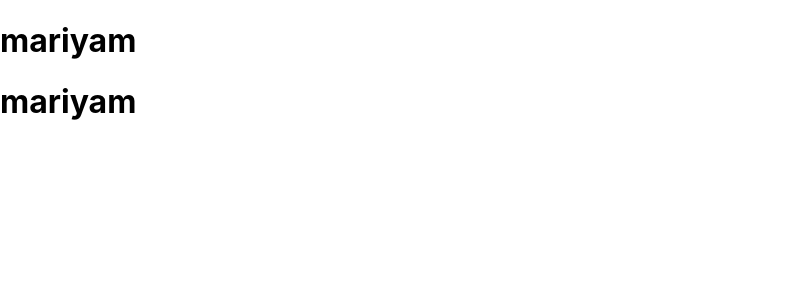
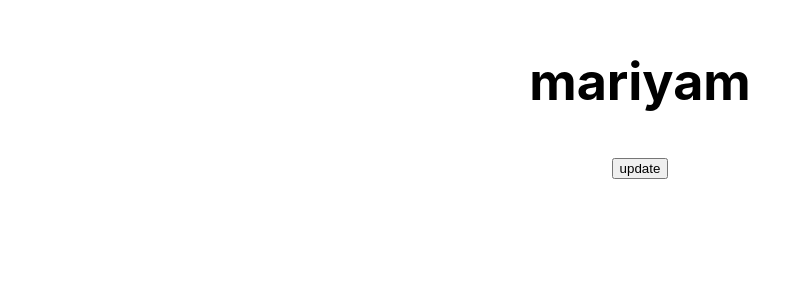
Before and after one commit to mariyamsaleem32/react-class-2, a React (Create React App) app: page / in a window 1280 px wide. Shown: the top 300 px of the page, without its empty margins (0-809 px from the left). Built offline with nearby package versions, Linux system fonts and the light colour scheme; the HTML template or start-up script is replaced by a standard one.

Commit message:
add state

```diff
--- a/src/components/dashboard.jsx
+++ b/src/components/dashboard.jsx
@@ -8,31 +8,44 @@ class Button extends Component {
     this.state = {
     myName : "mariyam"
     }
+  }
 
+  updateName= () => {
+console.log(this.state.myName);
+this.setState(
+  {
+    myName : "fatima"
   }
-  abc(){
-console.log("hi");
+)
+  }
 
-  }
-render(){
-
-  const {children} = this.props;
+render() {
+  // const {children} = this.props;
   return (
-  // <button onClick={this.abc}>{children}</button>
-  <h1>{this.state.myName}</h1>
+    <div>
+     <h1>{this.state.myName}</h1>
+     <button onClick={this.updateName}>
+      update
+     </button>
+     </div>
   )
 }
 }
+
 class Dashboard extends Component {
   constructor(){
     super()
   }
 
-  render(){
+  render() {
     return (
-      <div>
-        <Button>click me</Button>
-        <Button>update me</Button>
+      <div
+      style={{
+        textAlign : 'center',
+        padding : '15px',
+        fontSize : '26px'
+      }}>
+        <Button/>
       </div>
     )
   }
```
